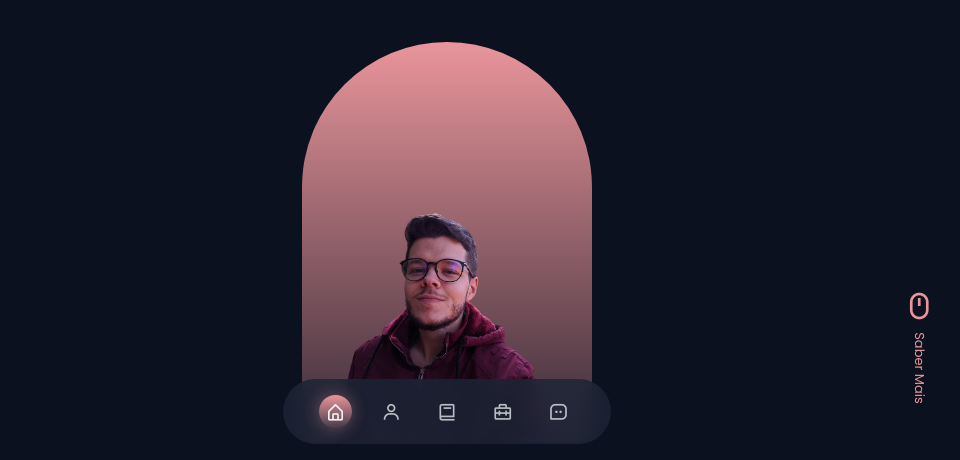
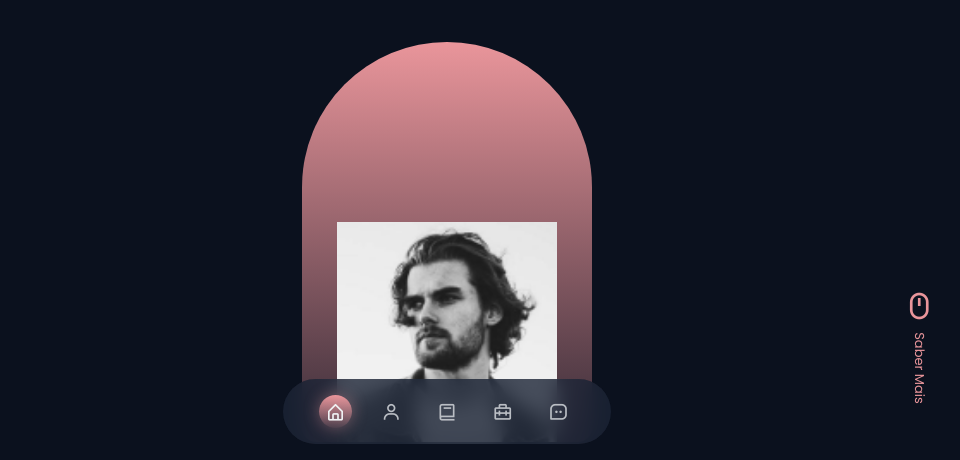
Before and after one commit to devrafaelmenegon/rafaelmenegon.github.io, a plain HTML site: page index.html in a window 1280 px wide. Shown: the part 340-800 px from the top of the page, 193-1153 px from the left. Drawn offline with nearby package versions, Linux system fonts and the light colour scheme.

Commit message:
:hammer: handle image fix

```diff
--- a/index.html
+++ b/index.html
@@ -78,7 +78,7 @@
                     </div>
 
                     <div class="home__handle">
-                        <img src="/assets/img/perfil.png" alt="" class="home__img">
+                        <img src="/assets/img/testimonial1.png" alt="" class="home__img">
                     </div>
 
                     <div class="home__social">
```
